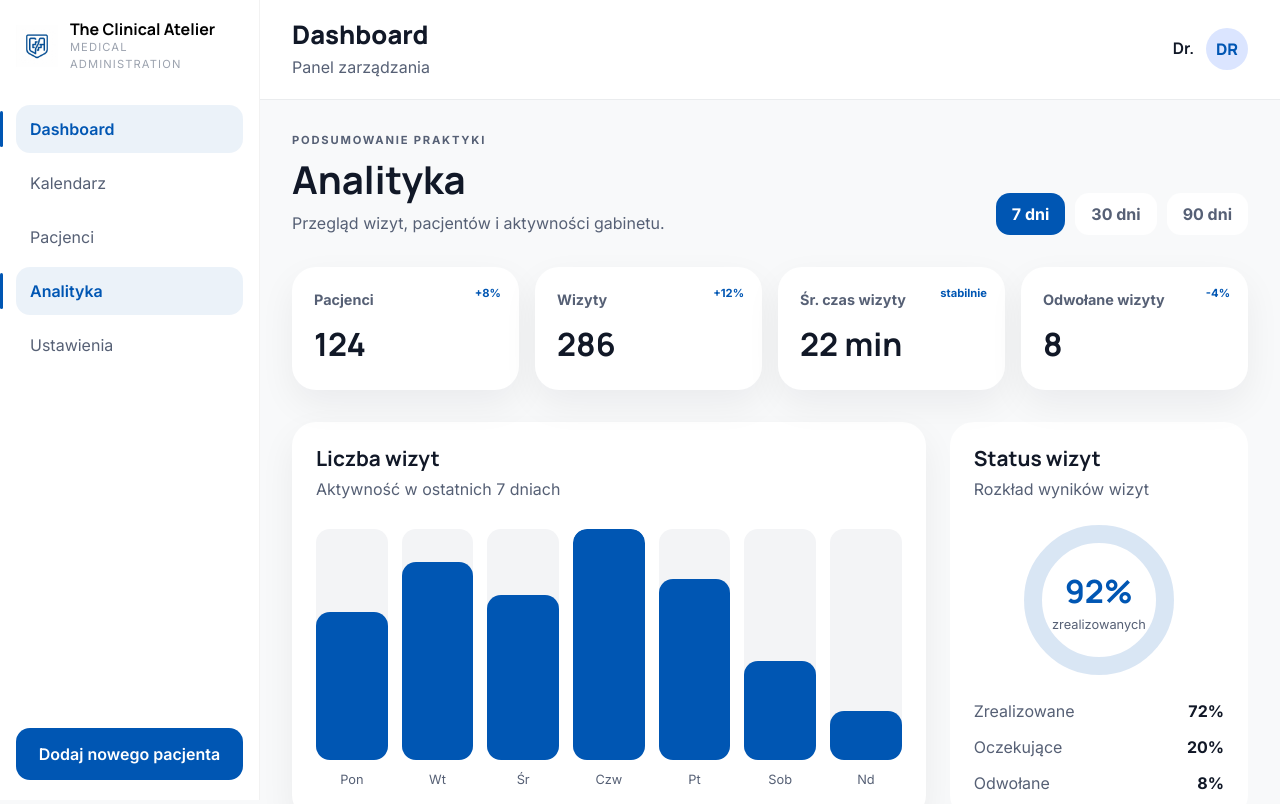
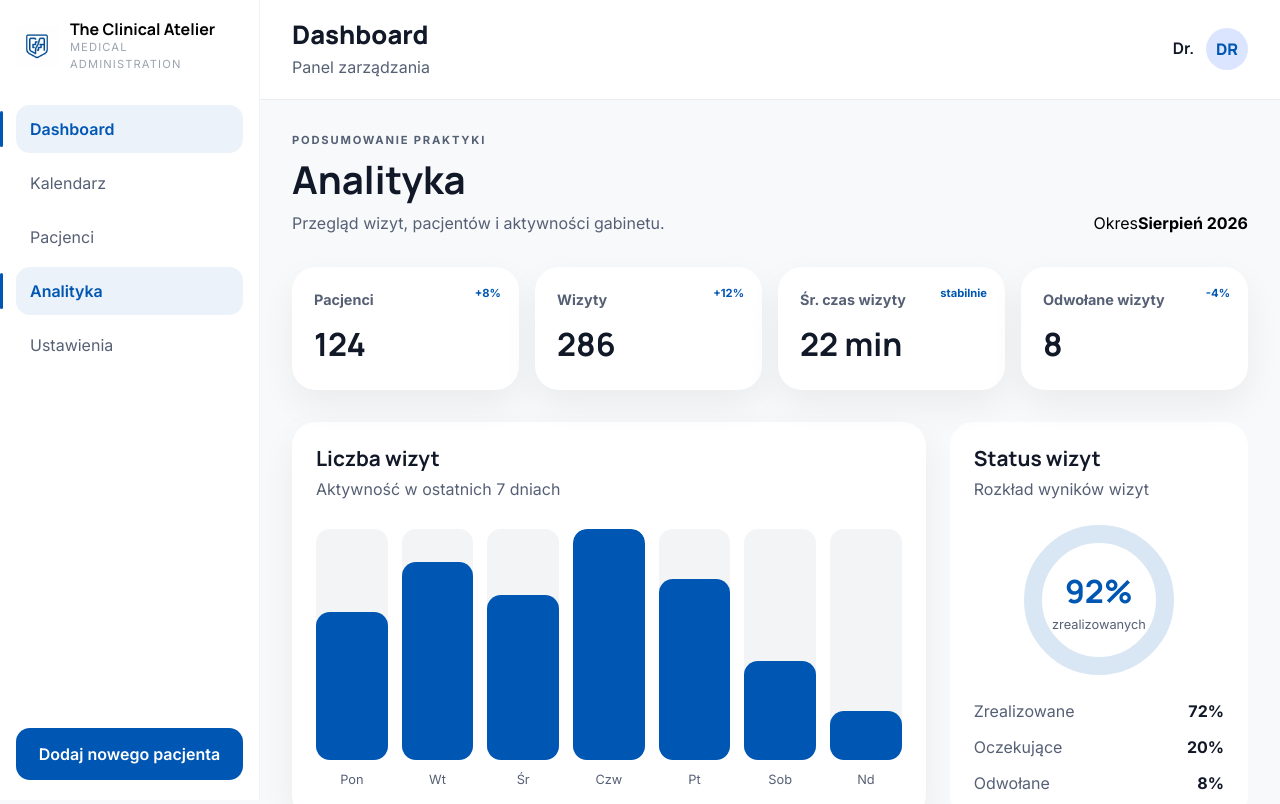
Before and after one commit to kacpi95/clinic-management-system, a React (Vite) app in the folder frontend/: page /dashboard/analytics in a window 1280 px wide. Shown: the top 804 px of the page. Built offline with nearby package versions, Linux system fonts and the light colour scheme; no server answers; sample sign-in values are in the browser's storage.

Commit message:
refactor: show current month in analytics header

```diff
--- a/frontend/src/features/analytics/components/AnalyticsHeader/AnalyticsHeader.tsx
+++ b/frontend/src/features/analytics/components/AnalyticsHeader/AnalyticsHeader.tsx
@@ -1,6 +1,14 @@
 import styles from './AnalyticsHeader.module.scss';
 
 export default function AnalyticsHeader() {
+  const currentMonth = new Date().toLocaleDateString('pl-PL', {
+    month: 'long',
+    year: 'numeric',
+  });
+
+  const formattedMonth =
+    currentMonth.charAt(0).toUpperCase() + currentMonth.slice(1);
+
   return (
     <section className={styles.wrapper}>
       <div>
@@ -10,11 +18,9 @@ export default function AnalyticsHeader() {
           Przegląd wizyt, pacjentów i aktywności gabinetu.
         </p>
       </div>
-
-      <div className={styles.actions}>
-        <button className={styles.active}>7 dni</button>
-        <button>30 dni</button>
-        <button>90 dni</button>
+      <div className={styles.period}>
+        <span>Okres</span>
+        <strong>{formattedMonth}</strong>
       </div>
     </section>
   );
```
